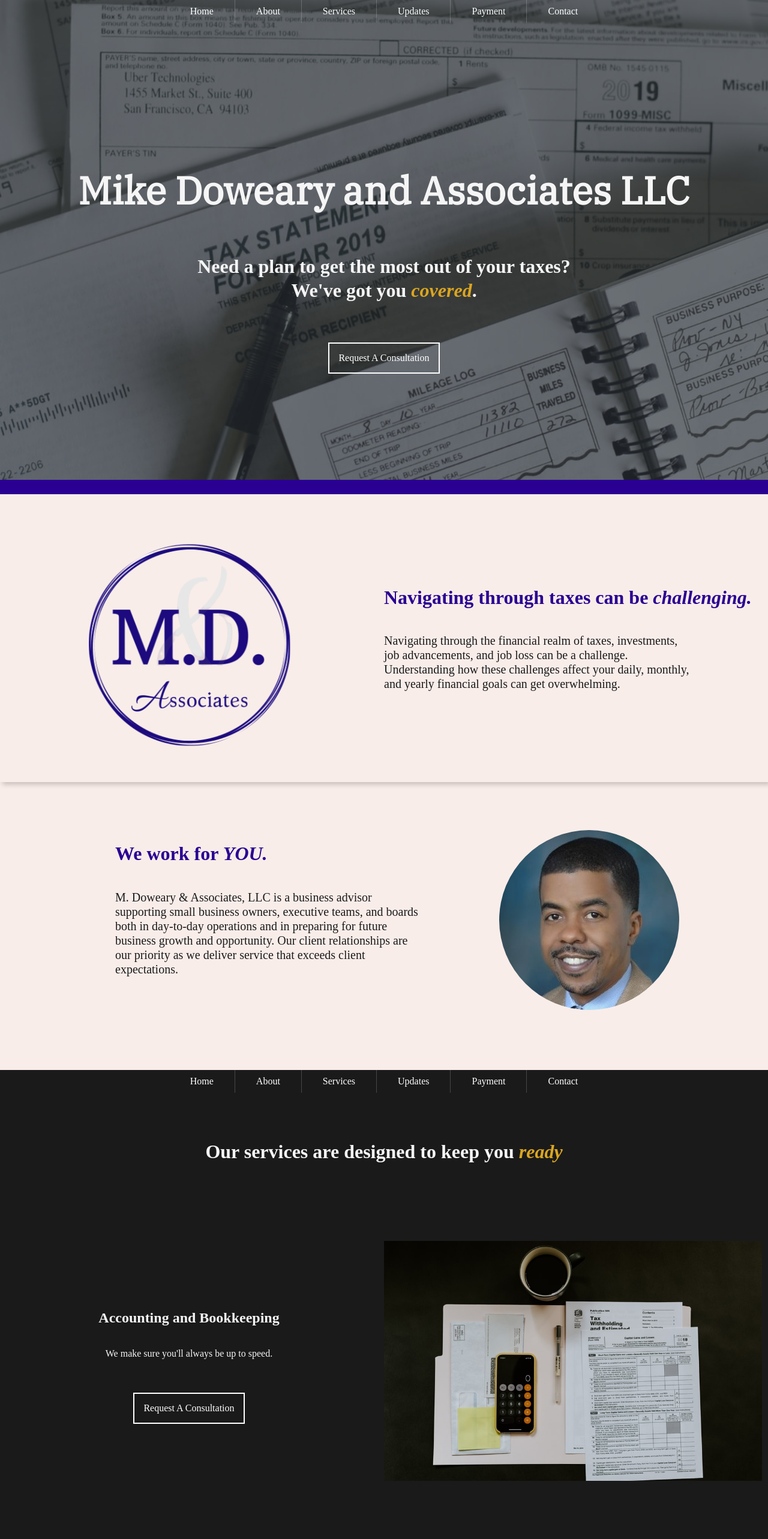
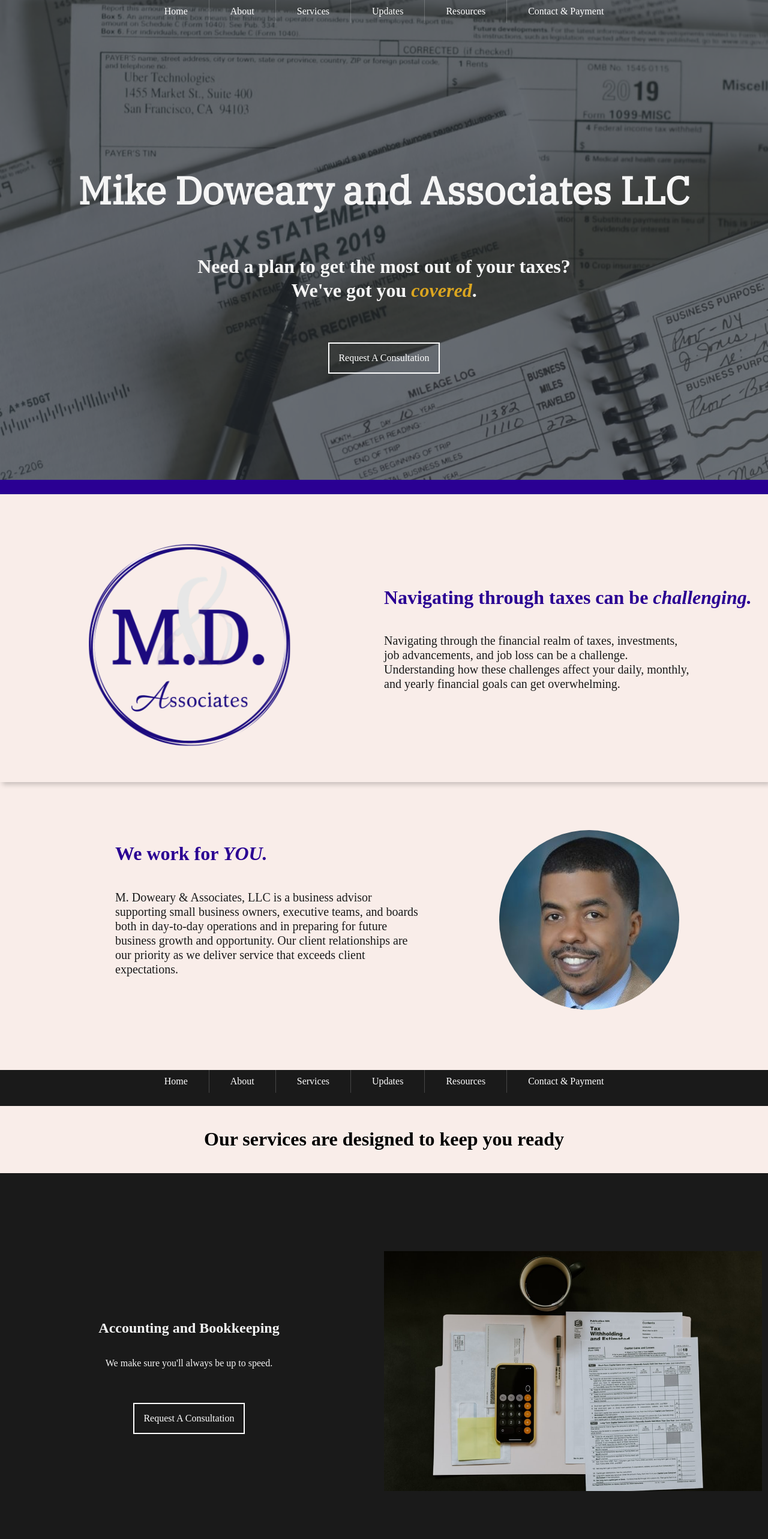
Before and after one commit to torreythomas/DowTax, a React (Create React App) app in the folder dowtax/: page / in a window 1280 px wide. Shown: the top 2566 px of the page at 60% size. Built offline with nearby package versions, Linux system fonts and the light colour scheme.

Commit message:
the updates page is completed

```diff
--- a/dowtax/src/App.css
+++ b/dowtax/src/App.css
@@ -383,7 +383,14 @@ img{
 
 .our-services-design{
   text-align: center;
-  margin: 80px;
+  background-color: rgb(249,237,233);
+  display: flex;
+  flex-direction: column;
+  justify-content: center;
+  align-items: center;
+  width: 100vw;
+  height: 14vh;
+  color: black;
 }
 
 @media (max-width: 374px){
@@ -607,28 +614,35 @@ img{
 .updates-container{
   display:flex;
   flex-direction: column;
+  align-items: center;
   width: 100vw;
+  color: white;
 }
 
 .update-container-1{
-  width:100vw;
-  height:50vh;
+  width:80vw;
+  height:40vh;
   font-family: 'Merriweather', serif;
   padding: 20px;
   font-size: 20px;
   text-align: center;
   margin-top:10vh;
   line-height: 30px;
+  background-color: rgba(0,0,0,0.7);
+  PADDING: 10px;
 }
 
 .update-container-2{
-  width:100vw;
-  height:50vh;
+  width:80vw;
+  height:35vh;
+  margin-top:12vh;
   font-family: 'Merriweather', serif;
   padding: 20px;
   font-size: 20px;
   text-align: center;
   line-height: 30px;
+  background-color: rgba(0,0,0,0.7);
+  PADDING: 10px;
 }
 
 .update-header{
--- a/dowtax/src/App.js
+++ b/dowtax/src/App.js
@@ -23,8 +23,8 @@ function App() {
         <li className="nav-item"><a href="#About">About</a></li>
         <li className="nav-item"><a href="#Services">Services</a></li>
         <li className="nav-item"><a href="#Updates">Updates</a></li>
-        <li className="nav-item"><a href="#">Payment</a></li>
-        <li className="nav-item"><a href="#">Contact</a></li>
+        <li className="nav-item"><a href="#">Resources</a></li>
+        <li className="nav-item"><a href="#">Contact & Payment</a></li>
         </ul>
       </header>
 
@@ -88,12 +88,12 @@ function App() {
         <li className="nav-item"><a href="#About">About</a></li>
         <li className="nav-item"><a href="#Services">Services</a></li>
         <li className="nav-item"><a href="#">Updates</a></li>
-        <li className="nav-item"><a href="#">Payment</a></li>
-        <li className="nav-item"><a href="#">Contact</a></li>
+        <li className="nav-item"><a href="#">Resources</a></li>
+        <li className="nav-item"><a href="#">Contact & Payment</a></li>
         </ul>
       </header>
 
-      <h1 className="our-services-design"> Our services are designed to keep you <i className="covered"> ready </i></h1>
+      <h1 className="our-services-design"> Our services are designed to keep you ready</h1>
 
 <div className="service-rendering-container grow">
   <div className="service-rendering-text-container">
@@ -145,18 +145,18 @@ function App() {
 
 <div id="Updates">
 <div className="updates-container">
-  <div className="update-container-1">
-    <h1 className="update-header"> COVID-19 Update </h1>
+  <div className="update-container-1 grow shadow-5 dib">
+    <h1 className="update-header"> <u>COVID-19 Update </u></h1>
     <p>  In response to the COVID-19 pandemic, M. Doweary & Associates, LLC is following the CDC and Pennsylvania Health Department Guidelines on social distancing to limit the spread and exposure of coronavirus. M. Doweary & Associates, LLC community office will therefore be closed to the public during this unprecedented time. </p>
     <p> All other avenues of normal taxpayer communication and public information access remain open, including online, via telephone and by mail. If you have questions or need local tax assistance, please contact Micheal Doweary via email through the Contact Us page or call our Taxpayer Service team at 717-885-0098. Thank you.</p>
   </div>
  {/*  Separater Div renderings */}
 
- <div className="separater-div-2"> </div>
+ {/* <div className="separater-div-2"> </div> */}
 
 
-  <div className="update-container-2">
-    <h1 className="update-header">TAX DEADLINE EXTENDED </h1>
+  <div className="update-container-2 grow shadow-5 dib">
+    <h1 className="update-header"><u>TAX DEADLINE EXTENDED</u> </h1>
     <p> The filing deadline for tax returns has been extended from April 15 to July 15, 2020. The IRS urges taxpayers who are owed a refund to file as quickly as possible.
 
 July 15, 2020— The Department of Revenue today announced the deadline for taxpayers to file their 2019 Pennsylvania personal income tax returns is extended to July 15, 2020. </p>
```
